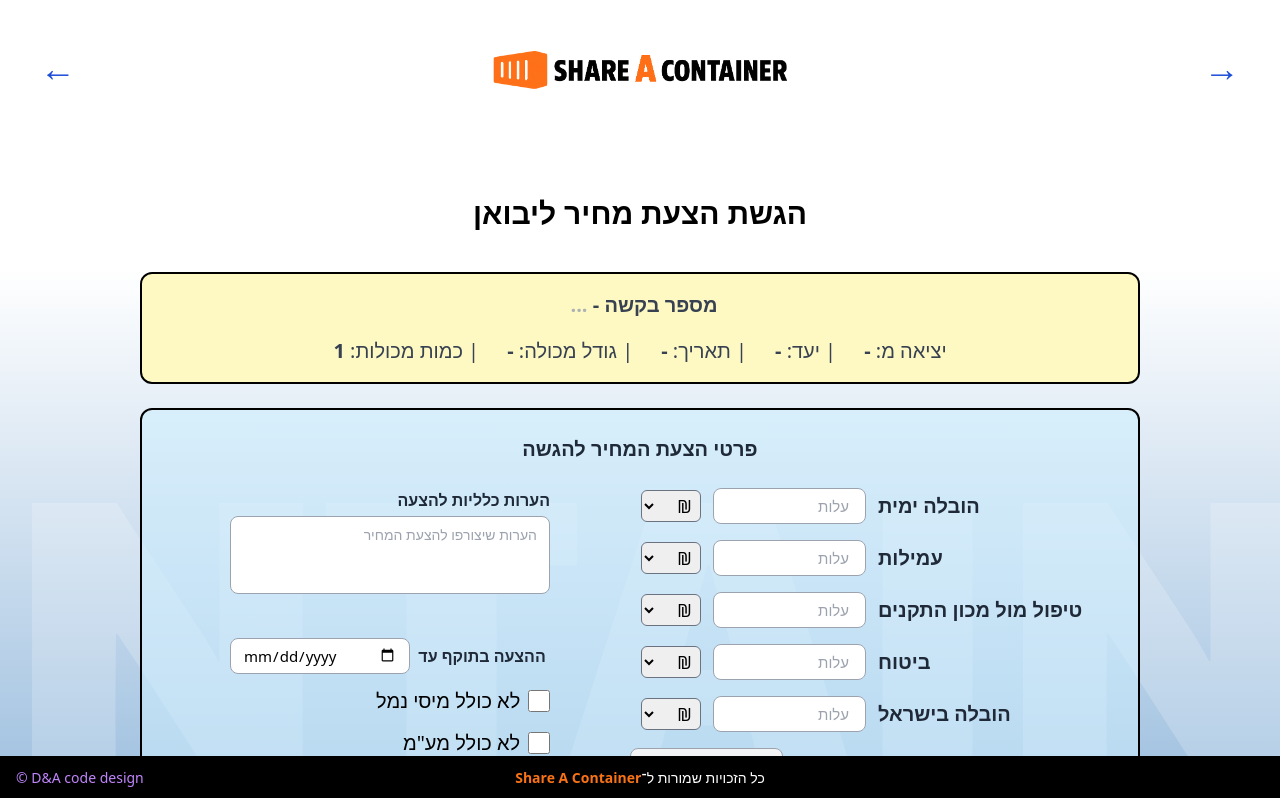
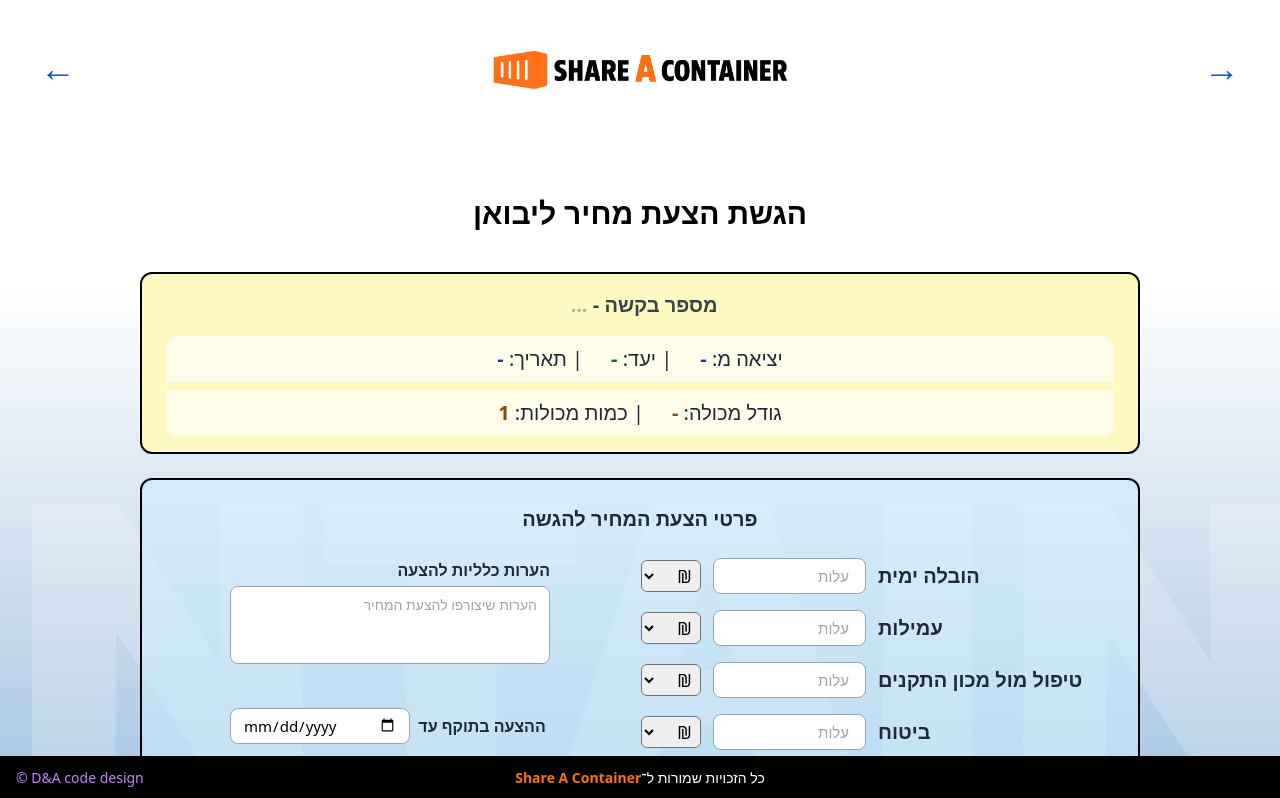
Before and after one commit to AmosRB/SENDY, a Next.js app in the folder apps/admin/: page /qoutefillImporter in a window 1280 px wide. Shown: the top 798 px of the page. Built offline with nearby package versions, Linux system fonts and the light colour scheme.

Commit message:
FOB % EXW fix

```diff
--- a/apps/admin/components/SubmittedQuoteCard.jsx
+++ b/apps/admin/components/SubmittedQuoteCard.jsx
@@ -119,6 +119,14 @@ export default function SubmittedQuoteCard({ quote, broker, onClose }) {
     <a href={`mailto:${clientEmail}`} className="text-blue-700 underline">{clientEmail}</a>
   </div>
   {clientBusiness && <div><strong>שם העסק:</strong> {clientBusiness}</div>}
+{/* הצגת סוג המשלוח */}
+{(shippingType.FOB || shippingType.EXW) && (
+  <div className="mt-2 text-[16px]">
+    <strong>סוג משלוח:</strong>
+    {shippingType.FOB && <span className="ml-3 text-blue-800">FOB</span>}
+    {shippingType.EXW && <span className="ml-3 text-green-800">EXW</span>}
+  </div>
+)}
 
   {/* הצגת בקשה ליבואן */}
   {origin && destination && containerSize && quantity ? (
--- a/apps/admin/pages/importerask.jsx
+++ b/apps/admin/pages/importerask.jsx
@@ -1,10 +1,13 @@
 // pages/importerask.jsx
 import Head from 'next/head';
 import { useRouter } from 'next/router';
+import React, { useState } from 'react';
+
 
 
 export default function ImporterAskPage() {
   const router = useRouter();
+const [shippingType, setShippingType] = useState({ FOB: false, EXW: false });
 
 const handleSubmit = async (e) => {
   e.preventDefault();
@@ -16,6 +19,7 @@ const handleSubmit = async (e) => {
   const departureDate = form.departureDate.value;
   const containerSize = form.containerSize.value;
   const quantity = form.quantity.value;
+
 
   // פרטי המשתמש מה-session/localStorage
   const clientId = sessionStorage.getItem('clientId') || localStorage.getItem('clientId');
@@ -43,7 +47,8 @@ const handleSubmit = async (e) => {
     departureDate,
     containerSize,
     quantity,
-    type: 'importer'
+    type: 'importer',
+    shippingType,
   };
 
   // שליחה לשרת
@@ -126,12 +131,38 @@ const handleSubmit = async (e) => {
     name="quantity"
     required
   />
+
+  <div className="flex gap-8 items-center justify-center mt-2 mb-2">
+  <label className="flex items-center gap-2">
+    <span className="text-[16px]">FOB</span>
+    <input
+      type="checkbox"
+      checked={shippingType.FOB}
+      onChange={(e) => setShippingType({ ...shippingType, FOB: e.target.checked })}
+      className="form-checkbox accent-blue-600 w-4 h-4"
+    />
+  </label>
+  <label className="flex items-center gap-2">
+    <span className="text-[16px]">EXW</span>
+    <input
+      type="checkbox"
+      checked={shippingType.EXW}
+      onChange={(e) => setShippingType({ ...shippingType, EXW: e.target.checked })}
+      className="form-checkbox accent-blue-600 w-4 h-4"
+    />
+  </label>
+</div>
+
+
+
     <button
           type="submit"
           className="w-full py-2 rounded-lg text-white font-bold bg-blue-600 hover:bg-blue-700 mt-2"
         >
           שלח בקשה
         </button>
+
+
 </form>
 
       </div>
--- a/apps/admin/pages/qoutefill.tsx
+++ b/apps/admin/pages/qoutefill.tsx
@@ -92,7 +92,10 @@ const [client, setClient] = useState<{
   const broker = JSON.parse(sessionStorage.getItem('brokerData') || '{}');
   const quoteData = JSON.parse(sessionStorage.getItem('quoteData') || '{}');
   if (!broker?.code) return alert("פרטי עמיל מכס חסרים");
-
+  if (!shippingType.FOB && !shippingType.EXW) {
+    alert("יש לבחור לפחות סוג משלוח אחד (FOB או EXW)");
+    return;
+  }
   try {
     const res = await fetch(`${process.env.NEXT_PUBLIC_API_URL}/api/submitted-quotes`, {
 
@@ -114,7 +117,7 @@ clientEmail: client?.email || '',
         origin: data.origin,
         totalVolume: data.dimensions,
         totalWeight: data.weight,
-        shippingType,
+        shippingType: shippingType,
         services,
         productUrl: link,
         notes: notes, // הערות הלקוח
@@ -187,7 +190,6 @@ excludeVAT,
 
   useEffect(() => {
     const savedQuote = sessionStorage.getItem('quoteData');
-
     if (savedQuote) {
       const parsed = JSON.parse(savedQuote);
       setQuoteId(parsed.quoteId || '');
@@ -212,6 +214,8 @@ excludeVAT,
         insurance: parsed.services?.insurance || false,
         inLandDelivery: parsed.inLandDelivery || false
       });
+      setShippingType(parsed.shippingType || { FOB: false, EXW: false });
+
       setTermsAccepted(false);
       setNotes(parsed.notes || '');
       const quoteAttachments = parsed.attachments || [];
--- a/apps/admin/pages/qoutefillImporter.tsx
+++ b/apps/admin/pages/qoutefillImporter.tsx
@@ -34,6 +34,8 @@ export default function QouteFillImporter() {
   const [submissionNotes, setSubmissionNotes] = useState('');
   const [termsAccepted, setTermsAccepted] = useState(false);
   const [validity, setValidity] = useState('');
+  const [shippingType, setShippingType] = useState({ FOB: false, EXW: false });
+
 
   // מסמכים (לצפייה/הורדה)
   const [files, setFiles] = useState<{ fileId: string; filename: string }[]>([]);
@@ -74,7 +76,7 @@ export default function QouteFillImporter() {
     setDepartureDate(parsed.departureDate || '');
     setContainerSize(parsed.containerSize || '');
     setQuantity(parsed.quantity || 1);
-
+  setShippingType(parsed.shippingType || { FOB: false, EXW: false });
     // קבצים
     setFiles(parsed.attachments || []);
   }, []);
@@ -228,16 +230,29 @@ export default function QouteFillImporter() {
                     <span className="font-semibold">פרטי הבקשה :</span>
                   </div>
                 )}
+
               </div>
             )}
+
           </div>
-         <div className="flex flex-row flex-wrap items-center justify-center gap-7 mt-2 text-[20px] text-gray-700">
-  <span>יציאה מ: <b>{origin || '-'}</b></span>
-  <span>| יעד: <b>{destination || '-'}</b></span>
-  <span>| תאריך: <b>{departureDate || '-'}</b></span>
-  <span>| גודל מכולה: <b>{containerSize || '-'}</b></span>
-  <span>| כמות מכולות: <b>{quantity || '-'}</b></span>
+<div className="flex flex-row flex-wrap items-center justify-center gap-7 mt-2 text-[20px] text-gray-800 bg-yellow-50 py-2 rounded-t-xl">
+  <span>יציאה מ: <b className="text-blue-900">{origin || '-'}</b></span>
+  <span>| יעד: <b className="text-green-800">{destination || '-'}</b></span>
+  <span>| תאריך: <b className="text-blue-900">{departureDate || '-'}</b></span>
 </div>
+<div className="flex flex-row flex-wrap items-center justify-center gap-7 text-[20px] text-gray-800 bg-yellow-50 py-2 rounded-b-xl">
+  <span>גודל מכולה: <b className="text-yellow-800">{containerSize || '-'}</b></span>
+  <span>| כמות מכולות: <b className="text-yellow-800">{quantity || '-'}</b></span>
+{(shippingType.FOB || shippingType.EXW) && (
+  <span className="text-gray-800">
+    |  סוג משלוח:
+    {shippingType.FOB && <span className="ml-2 text-blue-800 font-bold">FOB</span>}
+    {shippingType.EXW && <span className="ml-2 text-green-800 font-bold">EXW</span>}
+  </span>
+)}
+</div>
+
+
 
         </div>
 
```
